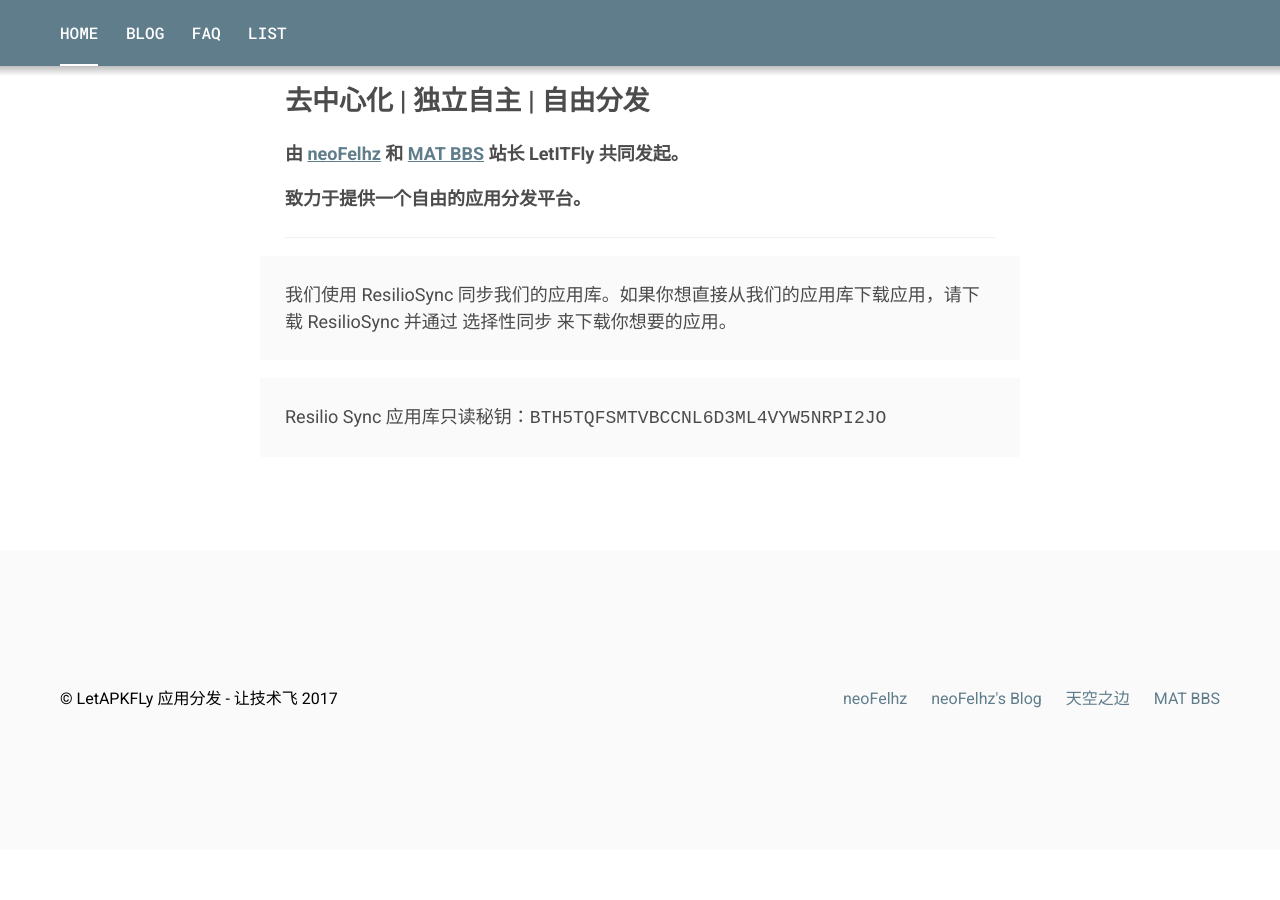
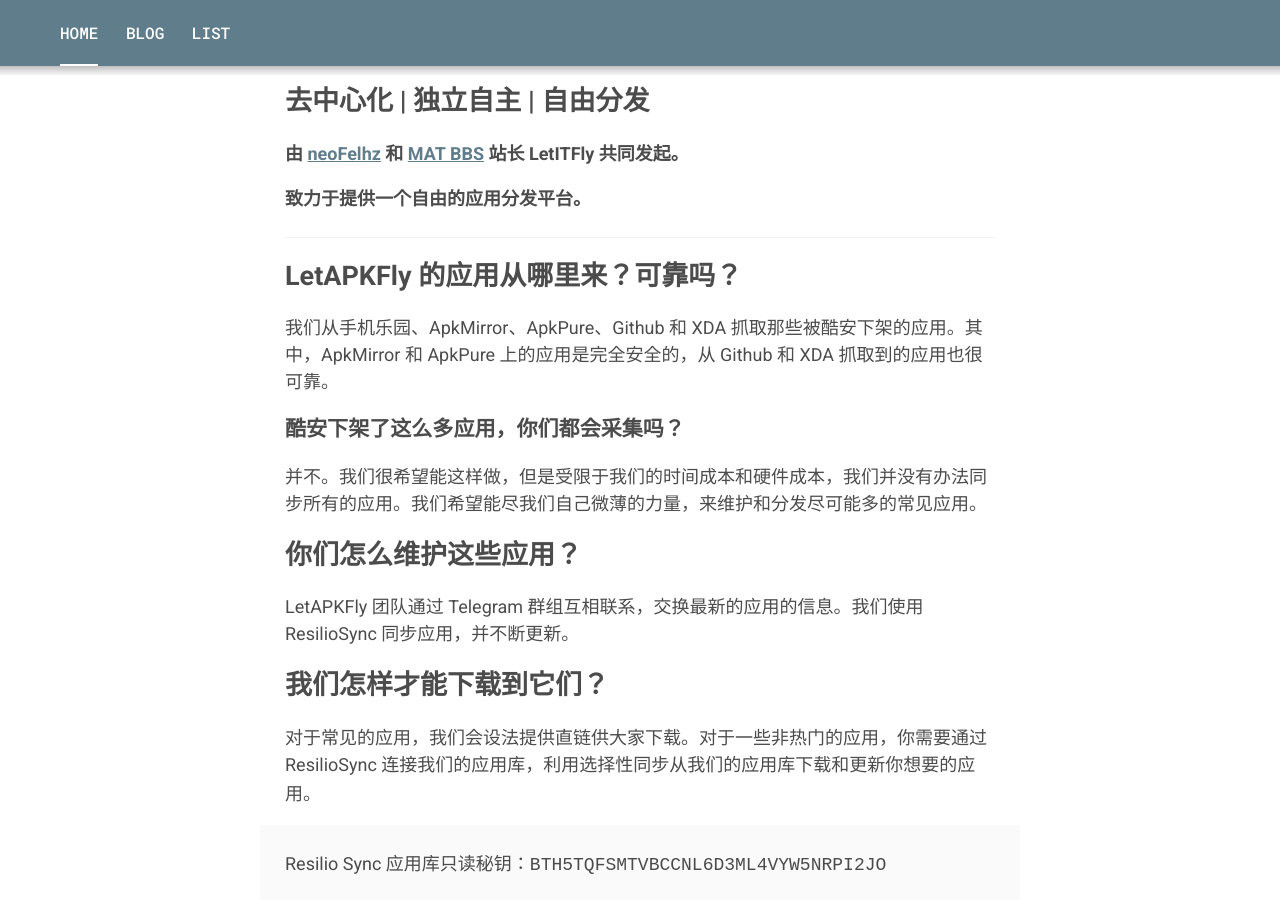
Before and after one commit to neoFelhz/LetAPKFly, a Jekyll site: the page built from index.md, in a window 1280 px wide and 900 px high, scrolled down 270 px. Built offline with Jekyll 4.4.1, drawn with Linux system fonts in a browser that asks for light colours; before the commit the page ends 1120 px from its top, so only the background shows below that.

Commit message:
minor changes

```diff
--- a/_includes/navigation.html
+++ b/_includes/navigation.html
@@ -2,7 +2,6 @@
     <div class="c-navigation__container u-container">
         <a class="c-navigation__item {% if page.url == '/' %}is-active{% endif %}" href="{{ " / " | prepend: site.baseurl }}">HOME</a>
         <a class="c-navigation__item {% if page.url == '/blog/' %}is-active{% endif %}" href="{{ " /blog/ " | prepend: site.baseurl }}">BLOG</a>
-        <a class="c-navigation__item {% if page.url == '/faq.html' %}is-active{% endif %}" href="{{ " /faq/ " | prepend: site.baseurl }}">FAQ</a>
         <a class="c-navigation__item {% if page.url == '/list.html' %}is-active{% endif %}" href="{{ " /list/ " | prepend: site.baseurl }}">LIST</a>
     </div>
 </nav>
--- a/index.md
+++ b/index.md
@@ -9,8 +9,22 @@
 
 #### 致力于提供一个自由的应用分发平台。
 
-------
+-----
 
-> 我们使用 ResilioSync 同步我们的应用库。如果你想直接从我们的应用库下载应用，请下载 ResilioSync 并通过 选择性同步 来下载你想要的应用。
+## LetAPKFly 的应用从哪里来？可靠吗？
+
+我们从手机乐园、ApkMirror、ApkPure、Github 和 XDA 抓取那些被酷安下架的应用。其中，ApkMirror 和 ApkPure 上的应用是完全安全的，从 Github 和 XDA 抓取到的应用也很可靠。
+
+### 酷安下架了这么多应用，你们都会采集吗？
+
+并不。我们很希望能这样做，但是受限于我们的时间成本和硬件成本，我们并没有办法同步所有的应用。我们希望能尽我们自己微薄的力量，来维护和分发尽可能多的常见应用。
+
+## 你们怎么维护这些应用？
+
+LetAPKFly 团队通过 Telegram 群组互相联系，交换最新的应用的信息。我们使用 ResilioSync 同步应用，并不断更新。
+
+## 我们怎样才能下载到它们？
+
+对于常见的应用，我们会设法提供直链供大家下载。对于一些非热门的应用，你需要通过 ResilioSync 连接我们的应用库，利用`选择性同步`从我们的应用库下载和更新你想要的应用。
 
 > Resilio Sync 应用库只读秘钥：`BTH5TQFSMTVBCCNL6D3ML4VYW5NRPI2JO`
```
Also changed, not shown: _pages/faq.md (deleted, +0 -23 lines).
